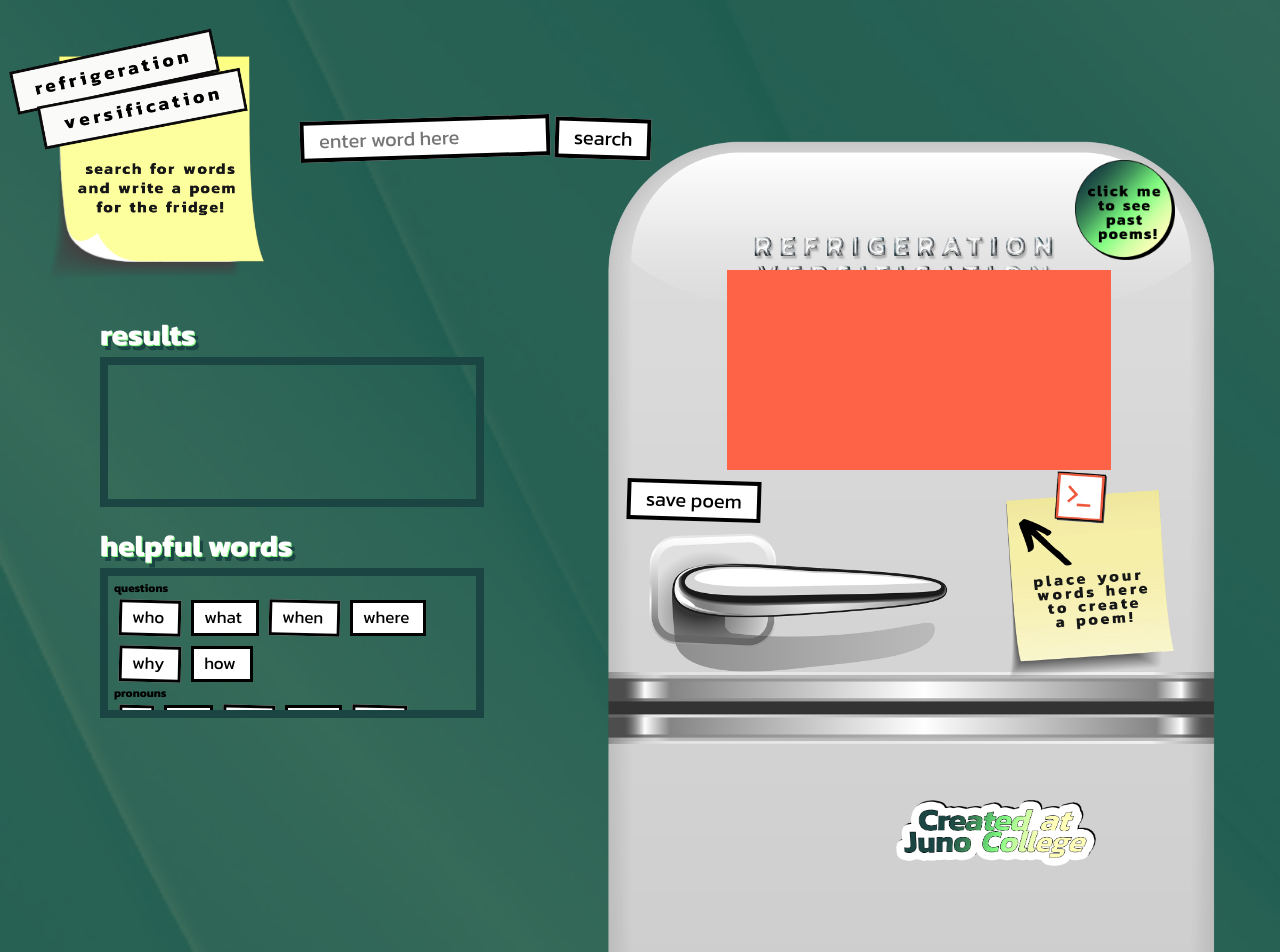
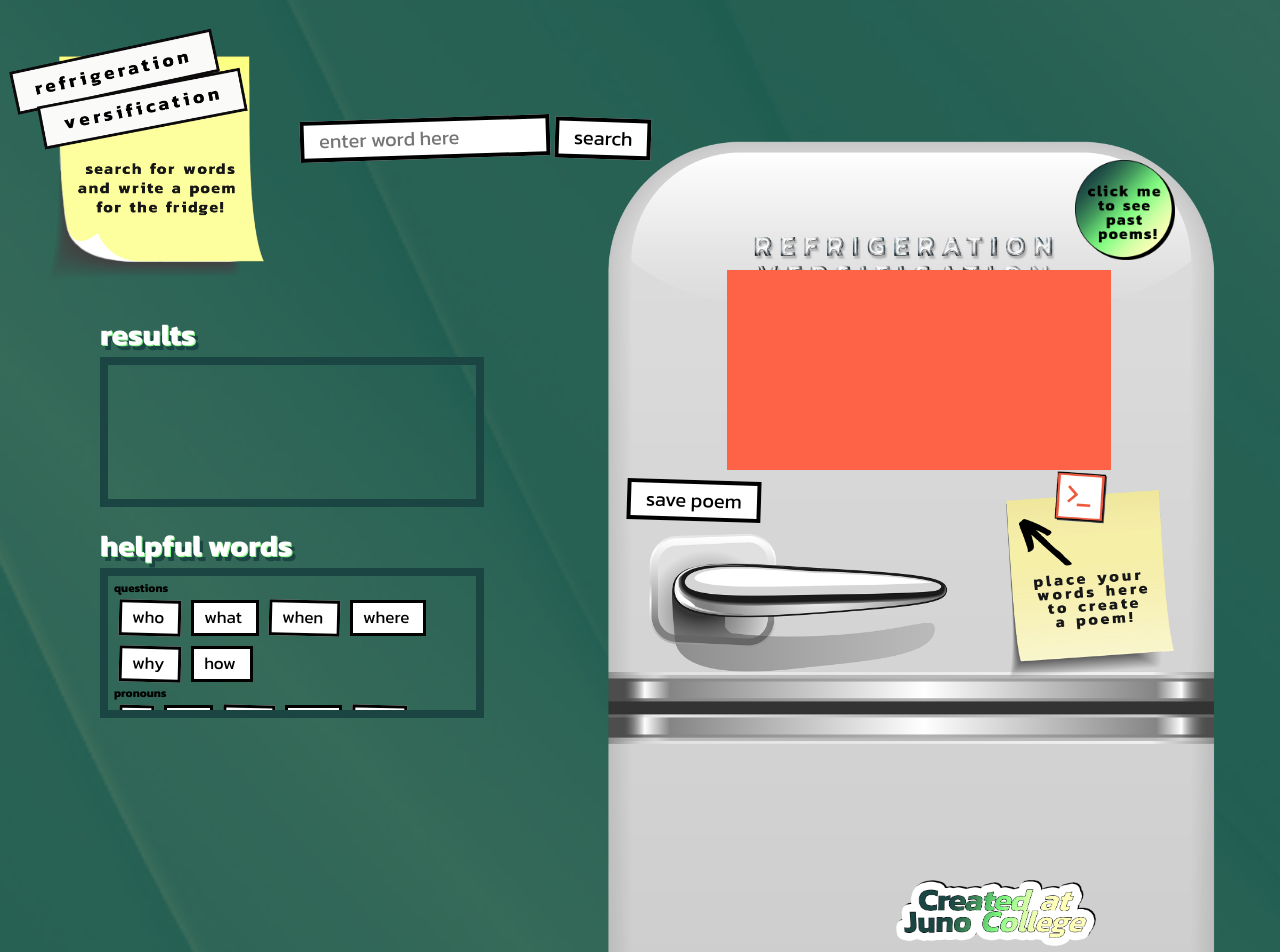
Before and after one commit to AndrewCraig101/RefrigerationVersification, a React (Create React App) app: page / in a window 1280 px wide. Shown: the top 952 px of the page. Built offline with nearby package versions, Linux system fonts and the light colour scheme.

Commit message:
fixed button

```diff
--- a/src/App.css
+++ b/src/App.css
@@ -102,7 +102,7 @@ main {
   z-index: 7;
   width: 200px;
   left: 70%;
-  top: 100%;
+  top: 110%;
 }
 
 .poems-container {
```
